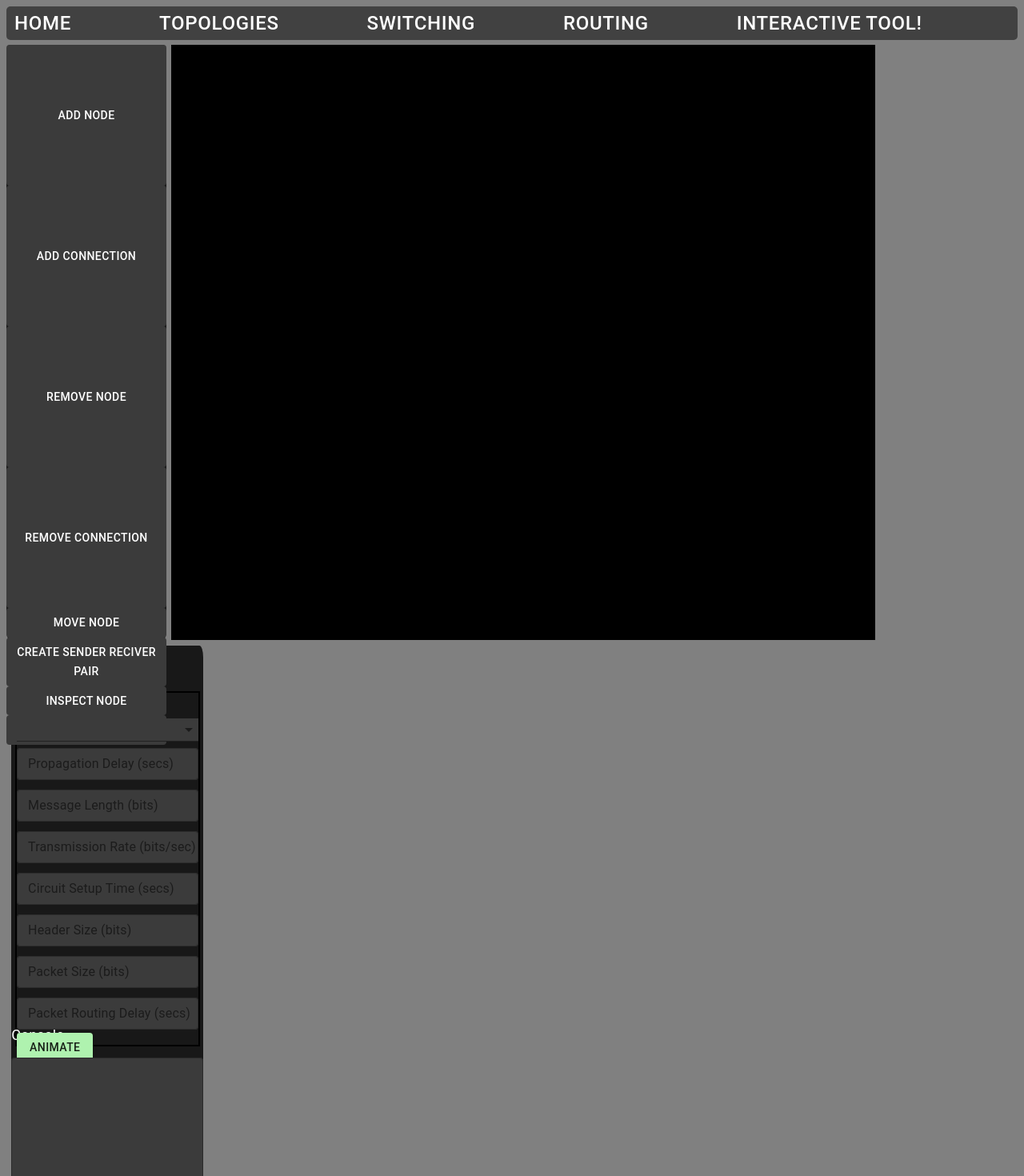
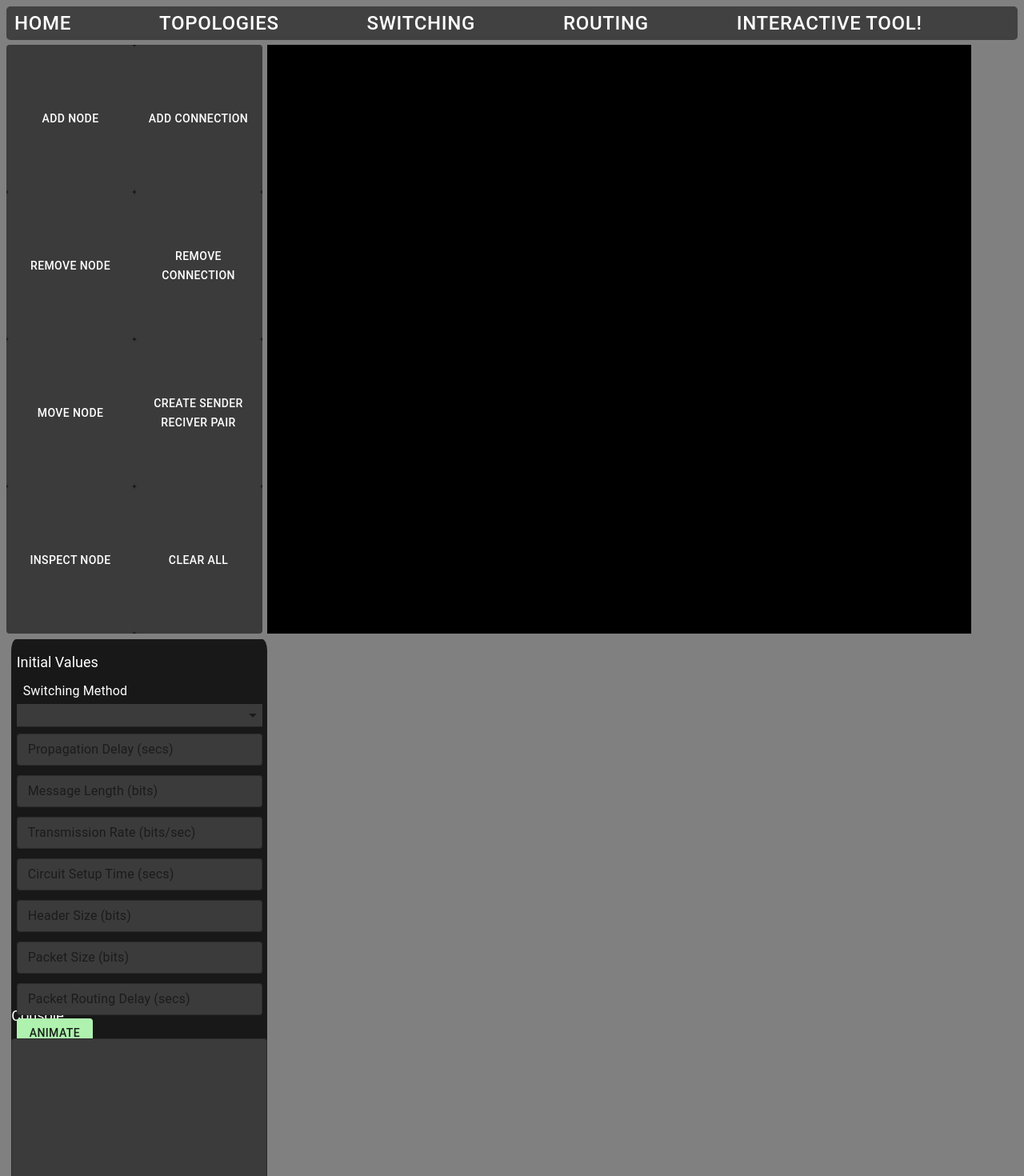
Before and after one commit to etharinoh/Diss, a React (Create React App) app in the folder my-app/: page /#/interactive in a window 1280 px wide. Shown: the top 1470 px of the page at 80% size. Built offline with nearby package versions, Linux system fonts and the light colour scheme.

Commit message:
Inputs taken, left buttons placed

```diff
--- a/my-app/src/containers/InteractiveTool/Interactive.css
+++ b/my-app/src/containers/InteractiveTool/Interactive.css
@@ -1,37 +1,34 @@
 #left{
-    width: 25vh;
+    width: 40vh;
     background-color: #181818;
     margin-right: .5%;
     margin-top: .5%;
     border-radius: 2%;
-    height: 93vh;
+    height: 92vh;
 }
 #canvas{
     margin-top: .5%;
     position: static;
     height: auto;
     width: 110vh;
-    height: 93vh;
+    height: 92vh;
     padding: 0;
 }
 #right{
-    width: 19%;
+    width: 40vh;
     background-color: #181818;
     margin-left: .5%;
     margin-top: .5%;
     border-radius: 2%;
-    height: 93vh
+    height: 92vh
 }
 #Interactive_Container{
     flex-wrap: wrap;
     display: flex;
     height: 100%;
 }
-input{
-    color: white;
-}
 #init_val{
-    height: 55vh;
+    height: 53vh;
     padding-left: 2%;
     padding-right: 2%;
 }
@@ -39,7 +36,6 @@ input{
 #console{
     height:40vh;
     width: 100%;
-    height:fit-content
 }
 #consoleText{
     color:white;
@@ -49,19 +45,7 @@ input{
 p, label{
     color: white;
 }
-#initial_container{
-    border: 2px;
-    border-style: solid;
-    height: 55vh;
-}
 .MuiInputBase-root{
     width: 90%;
     background-color: #3b3b3b;
-    color:white;
 }
-#AddNode, #RemoveNode, #RemoveConnection, #AddConnection{
-    height: 22vh;
-    width: 100%;
-    color: white;
-    background-color: #3b3b3b;
-}
--- a/my-app/src/containers/InteractiveTool/InteractiveBuilder.js
+++ b/my-app/src/containers/InteractiveTool/InteractiveBuilder.js
@@ -3,8 +3,7 @@ import Navigation from "../../components/navigation";
 import * as THREE from "three";
 import { Component } from "react";
 import React from 'react';
-
-import { TextField, Button, InputLabel, Select, MenuItem, makeStyles, withTheme, ButtonGroup } from "@material-ui/core"
+import { TextField, Button, InputLabel, Select, MenuItem, makeStyles, withTheme, ButtonGroup, Grid } from "@material-ui/core"
 import "./Interactive.css"
 
 import Connection from "./Connection.js";
@@ -149,7 +148,7 @@ function addConnection(event) {
   const MATERIAL = new THREE.LineBasicMaterial({ color: 0xffffff, linewidth: 30 });
   var selectedNode = findNode(event);
   if (selectedNode == 0) {
-    console.log("not a viable node selected")
+    consoleAdd("not a viable node selected")
   }
   else {
     if (nodes.length == 0) {
@@ -161,14 +160,12 @@ function addConnection(event) {
       var startNode = new THREE.Vector3(nodes[0].position.x, nodes[0].position.y, 0.9);
       var endNode = new THREE.Vector3(nodes[1].position.x, nodes[1].position.y, 0.9);
       var points = [startNode, endNode];
-      console.log(points);
       const geometry = new THREE.BufferGeometry().setFromPoints(points);
 
 
       const line = new THREE.Line(geometry, MATERIAL);
       line.name = connectionCount++;
       var newConnect = new Connection(nodes[0], nodes[1], line);
-      console.log(newConnect);
       scene.add(line);
       connectionMap.set(line.name, newConnect);
       nodes.forEach(element => {
@@ -190,13 +187,11 @@ function findNode(event) {
   mouse.y = - ((event.clientY - renderer.domElement.offsetTop) / renderer.domElement.clientHeight) * 2 + 1;
   intersects = [];
   raycaster.setFromCamera(mouse, camera);
-  console.log(mouse.x, mouse.y);
   intersects = raycaster.intersectObjects(scene.children);
   //closest node
   if (intersects[0]) {
 
     if (intersects[0].object.type == "Mesh") {
-      console.log(intersects);
       intersects[0].object.material.color.set(0xff0000);
       return intersects[0].object;
     }
@@ -240,10 +235,8 @@ function findConnection(event) {
   mouse.y = - ((event.clientY - renderer.domElement.offsetTop) / renderer.domElement.clientHeight) * 2 + 1;
   intersects = [];
   raycaster.setFromCamera(mouse, camera);
-  console.log(mouse.x, mouse.y);
   intersects = raycaster.intersectObjects(scene.children, true);
   //closest node
-  console.log(intersects);
   intersects[0].object.material.color.set(0xff0000);
   if (intersects[0].object.type == "Line") {
     return intersects[0].object;
@@ -266,7 +259,6 @@ function moveNode(event) {
 var sender, reciever;
 function sendRevPair(event) {
   var chosenNode = findNode(event);
-  console.log(chosenNode, sender, reciever);
   if (chosenNode != 0) {
     if (!sender) {
       //find node
@@ -359,10 +351,10 @@ const useStyles = makeStyles((theme) => ({
     color: "white"
   },
   state_button: {
-    width: "100%",
+    width: "20vh",
     color: "white",
     backgroundColor: "#3b3b3b",
-    height: "100%"
+    height: "23vh"
 
   },
   text: {
@@ -373,7 +365,7 @@ const useStyles = makeStyles((theme) => ({
     borderColor: "#AFF2AF",
     right: "",
   },
-  initVal:{
+  initVal: {
     color: 'white',
   },
 }));
@@ -381,14 +373,20 @@ const useStyles = makeStyles((theme) => ({
 function ButtonsGroup() {
   return (
     <div>
+      <Grid item >
         <Button className={useStyles().state_button} onClick={addNodeClick} id="AddNode"> Add Node</Button>
         <Button className={useStyles().state_button} onClick={addConnectionClick} id="AddConnection"> Add Connection</Button>
         <Button className={useStyles().state_button} onClick={removeNodeClick} id="RemoveNode"> Remove Node</Button>
         <Button className={useStyles().state_button} onClick={removeConnectionClick} id="RemoveConnection"> Remove Connection</Button>
+      </Grid>
+      <Grid item>
         <Button className={useStyles().state_button} onClick={moveNodeClick} id="MoveNode"> Move Node</Button>
         <Button className={useStyles().state_button} onClick={sndRecPairClick} id="SendRecieved"> Create Sender Reciver Pair</Button>
         <Button className={useStyles().state_button} onClick={inspectNodeClick} id="InspectNode"> Inspect Node</Button>
         <Button className={useStyles().state_button} onClick={clear} id="ClearAll"> Clear All</Button>
+      </Grid>
+
+
     </div>
   )
 }
@@ -459,7 +457,7 @@ function sndRecPairClick() {
   }
   consoleAdd("Button Selected: " + buttonChecked);
 }
-function inspectNodeClick(){
+function inspectNodeClick() {
   //Output the node, name of the node, connnections, all info that is known.
   if (buttonChecked == button_options.INSPECT) {
     //Clear colours
@@ -471,7 +469,7 @@ function inspectNodeClick(){
   }
   consoleAdd("Button Selected: " + buttonChecked);
 }
-function clear(){
+function clear() {
   consoleClear();
   buttonChecked = button_options.NONE;
   //clear everythinng of use, maps, queues connections, objects in scene
@@ -502,8 +500,40 @@ function InitialValues() {
 
   const handleChange = (event) => {
     setMethod(event.target.value);
+    Switching_Method = event.target.value;
+    //@TODO disable the correct fields
+
+    //if circuit enable - circuit setup disable - header, packet, routing delay
+    if (Switching_Method == "Circuit") {
+      CircSetupTime = document.getElementById("text_Circuit_Setup").disabled = false;
+      HeaderSize = document.getElementById("text_Header_Size").disabled = true;
+      PktSize = document.getElementById("text_Packet_Size").disabled = true;
+      PktRoutingDelay = document.getElementById("text_Routing_Delay").disabled = true;
+    }
+    else {    //if packet either  enable - header, packet, routing delay disable - circuit setup
+      CircSetupTime = document.getElementById("text_Circuit_Setup").disabled = true;
+
+      HeaderSize = document.getElementById("text_Header_Size").disabled = false;
+      PktSize = document.getElementById("text_Packet_Size").disabled = false;
+      PktRoutingDelay = document.getElementById("text_Routing_Delay").disabled = false;
+    }
   }
   const animateSimulation = (event) => {
+    //take all values from below and
+    PropDelay = document.getElementById("text_Prop_Delay").value;
+    MsgLength = document.getElementById("text_Msg_Length").value;
+    TransRate = document.getElementById("text_Transmission_Rate").value;
+
+    if (Switching_Method == "Circuit") {
+      CircSetupTime = document.getElementById("text_Circuit_Setup").value;
+    }
+    else {
+      HeaderSize = document.getElementById("text_Header_Size").value;
+      PktSize = document.getElementById("text_Packet_Size").value;
+      PktRoutingDelay = document.getElementById("text_Routing_Delay").value;
+    }
+
+
 
   }
   return (
@@ -513,13 +543,13 @@ function InitialValues() {
         <MenuItem value="Circuit">Circuit Switching</MenuItem>
         <MenuItem value="Packet">Packet Switching</MenuItem>
       </Select>
-      <TextField fullWidth  id="text_Prop_Delay" label="Propagation Delay (secs)" variant="outlined" margin="dense" className={classes.initVal}/>
-      <TextField fullWidth id="text_Msg_Length" label="Message Length (bits)" variant="outlined" margin="dense" className={classes.initVal}/>
+      <TextField fullWidth id="text_Prop_Delay" label="Propagation Delay (secs)" variant="outlined" margin="dense" className={classes.initVal} />
+      <TextField fullWidth id="text_Msg_Length" label="Message Length (bits)" variant="outlined" margin="dense" className={classes.initVal} />
       <TextField fullWidth id="text_Transmission_Rate" label="Transmission Rate (bits/sec)" variant="outlined" margin="dense" className={classes.initVal} />
-      <TextField fullWidth id="text_Circuit_Setup" label="Circuit Setup Time (secs)" variant="outlined" margin="dense" className={classes.initVal}/>
-      <TextField fullWidth id="text_Header_Size" label="Header Size (bits)" variant="outlined" margin="dense" className={classes.initVal}/>
-      <TextField fullWidth id="text_Packet_Size" label="Packet Size (bits)" variant="outlined" margin="dense" className={classes.initVal}/>
-      <TextField fullWidth id="text_Routing_Delay" label="Packet Routing Delay (secs)" variant="outlined" margin="dense" className={classes.initVal}/>
+      <TextField fullWidth id="text_Circuit_Setup" label="Circuit Setup Time (secs)" variant="outlined" margin="dense" className={classes.initVal} />
+      <TextField fullWidth id="text_Header_Size" label="Header Size (bits)" variant="outlined" margin="dense" className={classes.initVal} />
+      <TextField fullWidth id="text_Packet_Size" label="Packet Size (bits)" variant="outlined" margin="dense" className={classes.initVal} />
+      <TextField fullWidth id="text_Routing_Delay" label="Packet Routing Delay (secs)" variant="outlined" margin="dense" className={classes.initVal} />
       <Button variant="contained" className={classes.animate} onClick={animateSimulation}>Animate</Button>
 
     </div>
```
Lines whose indentation alone changed are shown as unchanged.
